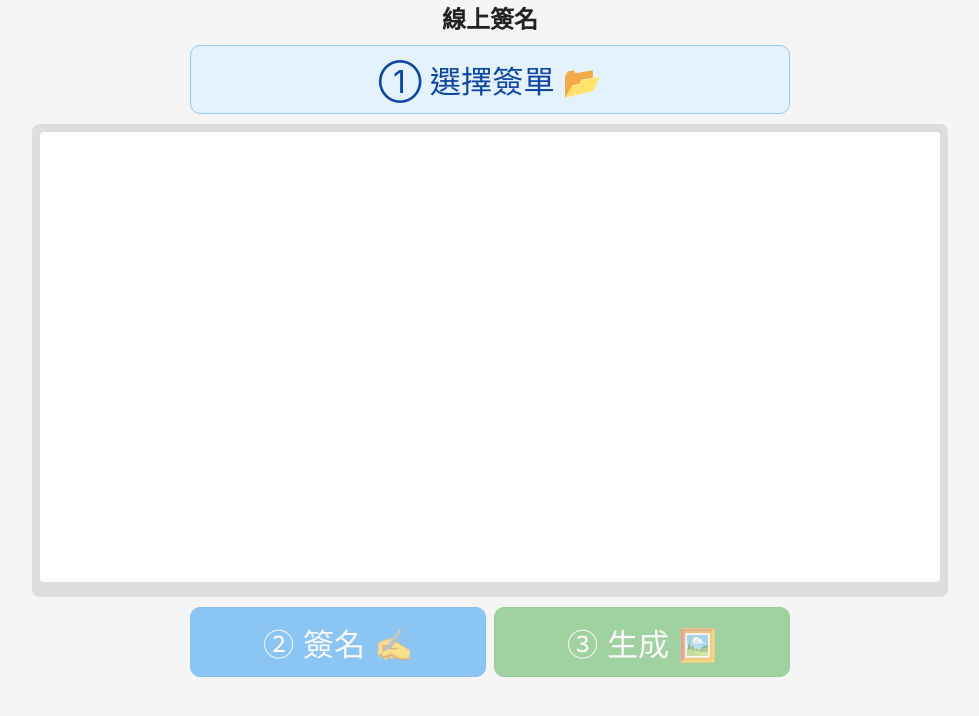
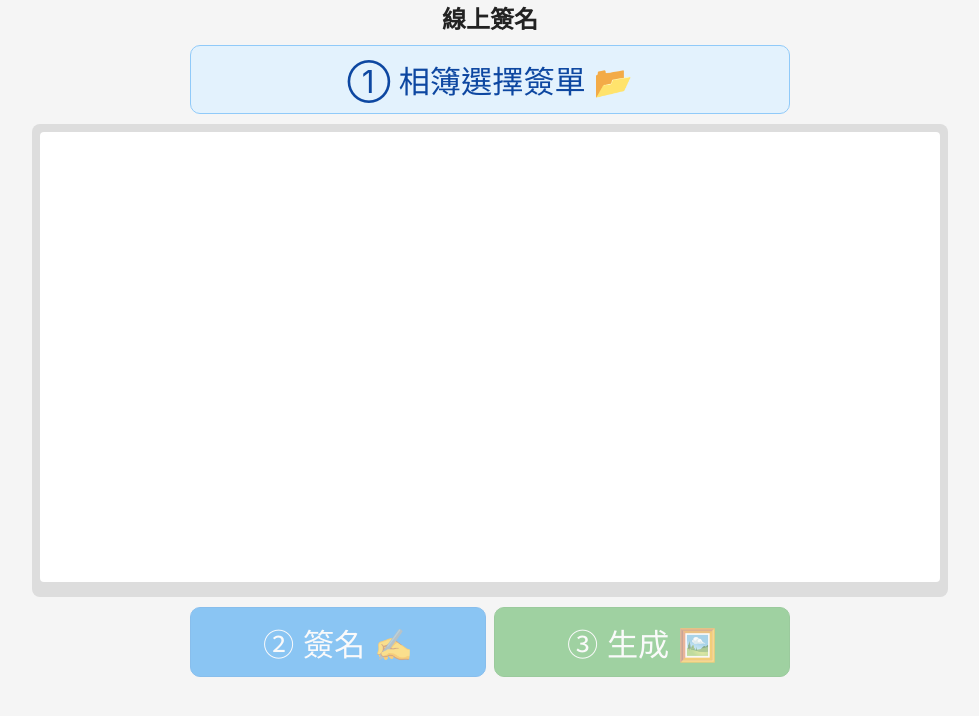
Before and after one commit to yidazulin-rent/e-sign, a plain HTML site: page index.html in a window 1280 px wide. Shown: the whole page, without its empty margins (150-1129 px from the left). Drawn offline with Linux system fonts and the light colour scheme.

Commit message:
Update index.html

```diff
--- a/index.html
+++ b/index.html
@@ -402,7 +402,7 @@
   <!-- 上方：只有「選擇簽單圖片」這一顆大按鈕 -->
   <div class="toolbar toolbar-top">
     <label class="file-label">
-      ① 選擇簽單 📂
+      ① 相簿選擇簽單 📂
       <input type="file" id="bgUpload" accept="image/*" />
     </label>
   </div>
```
